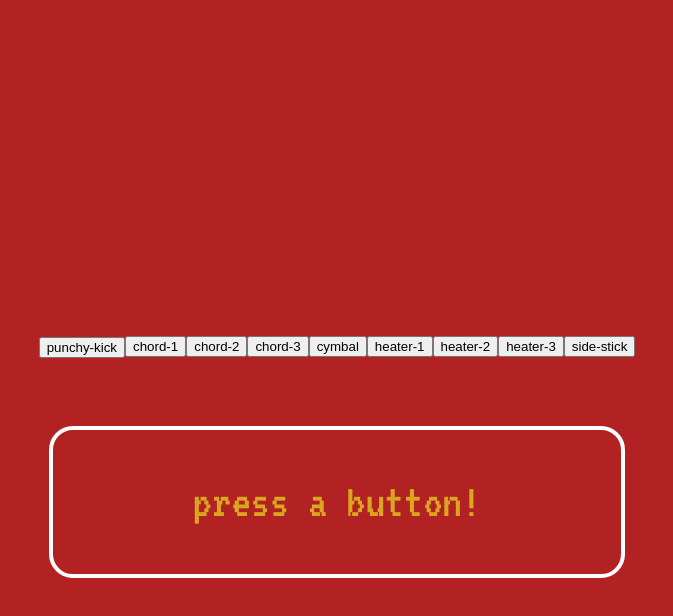
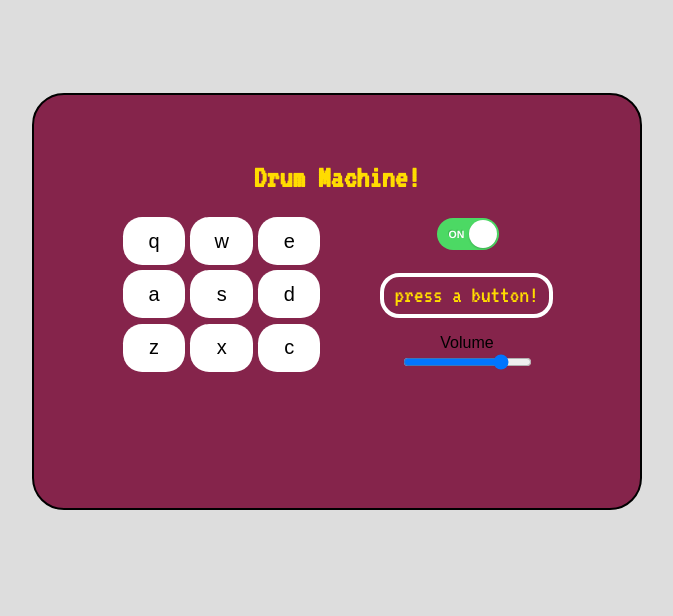
Before and after one commit to stephepush/reactDrumMachine, a React app: page / in a window 1280 px wide. Shown: the whole page, without its empty margins (303-976 px from the left). Built offline with nearby package versions, Linux system fonts and the light colour scheme.

Commit message:
Changes style, adds key functionality, power switch

```diff
--- a/src/Container.js
+++ b/src/Container.js
@@ -2,40 +2,87 @@ import React from "react";
 import SoundButton from "./SoundButton";
 import SoundData from "./SoundData";
 import NameDisplay from "./NameDisplay";
+import PowerSwitch from "./PowerSwitch";
+import VolumeSlider from "./VolumeSlider";
+import Heading from "./Heading";
 
 class Container extends React.Component {
   constructor(props) {
     super(props);
+
+    this.handlePowerState = this.handlePowerState.bind(this);
     this.state = {
-      sound: "press a button!"
+      sound: "press a button!",
+      powered: true,
+      volume: 8
     };
   }
+
+  changeVolumeRange = event => {
+    this.setState({ volume: event.target.value });
+  };
+
+  handleKeyPress = event => {
+    console.log(event.key);
+
+    this.setState({ lastPressedKey: event.key });
+  };
 
   logTheSound = clipName => {
     this.setState({
       sound: clipName
     });
-    //console.log(this.state.sound);
+    console.log(this.state.sound);
   };
+
+  handlePowerState() {
+    this.setState({
+      powered: !this.state.powered
+    });
+  }
+
+  componentDidUpdate() {
+    document.addEventListener("keydown", this.keyboardPlaySound);
+  }
 
   render() {
     const ButtonComponents = SoundData.map(button => (
       <SoundButton
         //onClick={this.playSound}
         key={button.keyLetter}
+        lastPressedKey={event => this.state.lastPressedKey(event)}
+        onKeyDown={this.handleKeypress}
+        isPowered={this.state.powered}
+        keyLetter={button.keyLetter}
         button={button.togglePlay}
         clipSrc={button.clipSrc}
         clipName={button.clipName}
+        volumeLevel={this.state.volume}
         //clip={this.state.sound}
         logSound={this.logTheSound}
+        tabIndexValue={this.tabIndexValue}
       >
-        {button.clipName} {button.key}
+        {button.key}
       </SoundButton>
     ));
     return (
-      <div>
-        <main id="display">{ButtonComponents}</main>
-        <NameDisplay soundName={this.state.sound} />
+      <div className="machine-container">
+        <Heading />
+        <main className="button-container">{ButtonComponents}</main>
+        <div className="mutation-container">
+          <PowerSwitch
+            isPowered={this.state.powered}
+            onChange={this.handlePowerState}
+          />
+          <NameDisplay
+            isPowered={this.state.powered}
+            soundName={this.state.sound}
+          />
+          <VolumeSlider
+            onChange={this.changeVolumeRange}
+            volumeLevel={this.state.volume}
+          />
+        </div>
       </div>
     );
   }
--- /dev/null
+++ b/src/Heading.js
@@ -0,0 +1,7 @@
+import React from "react";
+
+function Heading(props) {
+  return <h1 className="heading">Drum Machine!</h1>;
+}
+
+export default Heading;
--- a/src/NameDisplay.js
+++ b/src/NameDisplay.js
@@ -1,14 +1,22 @@
 import React from "react";
-const displayStyle = {
+/* const displayStyle = {
   marginTop: "5%"
-};
+}; */
 
-function NameDisplay({ soundName }) {
+function NameDisplay(props) {
   return (
-    <div style={displayStyle} class="name-display">
-      <p>{soundName}</p>
+    <div /* style={displayStyle} */ className="name-display-container">
+      {props.isPowered ? (
+        <p className="name-display-container-paragraph">{props.soundName}</p>
+      ) : (
+        <p className="name-display-container-paragraph">Powered Off</p>
+      )}
     </div>
   );
 }
 
+NameDisplay.defaultProps = {
+  soundName: "Press a button!"
+};
+
 export default NameDisplay;
--- /dev/null
+++ b/src/PowerSwitch.js
@@ -0,0 +1,18 @@
+import React from "react";
+
+function PowerSwitch(props) {
+  return (
+    <form>
+      <div className="switch-field">
+        <input
+          type="checkbox"
+          className="toggle"
+          onChange={props.onChange}
+          checked={props.isPowered}
+        />
+      </div>
+    </form>
+  );
+}
+
+export default PowerSwitch;
--- a/src/SoundButton.js
+++ b/src/SoundButton.js
@@ -1,43 +1,64 @@
 import React from "react";
-import NameDisplay from "./NameDisplay";
+
 //import SoundData from "./SoundData";
 
-const buttonBottoms = {
+/* const buttonBottoms = {
   marginBottom: "5.5%"
-};
+}; */
 
 class SoundButton extends React.Component {
-  constructor(props) {
-    super(props);
+  audio = new Audio(this.props.clipSrc);
+
+  //console.log(this.mappedSoundObjects);
+
+  componentDidMount() {
+    document.addEventListener("keydown", this.keyboardPlaySound);
   }
 
-  audio = new Audio(this.props.clipSrc);
-  //console.log(this.mappedSoundObjects);
+  componentWillUnmount() {
+    document.removeEventListener("keydown", this.keyboardPlaySound);
+  }
 
-  playSound = () => {
-    this.audio.play();
+  playSound = event => {
+    this.props.isPowered && this.audio.play();
+
     this.audio.currentTime = 0;
-    this.setState({
-      sound: this.props.clipName
-    });
+    this.props.logSound(this.props.clipName);
+    //this.audio.volume = this.props.volumeLevel;
+  };
 
-    //console.log(this.props.clipName);
+  keyboardPlaySound = event => {
+    //console.log(e.key);
+    //console.log(this.state.lastKeyPressed);
+    if (event.key === this.props.keyLetter) {
+      this.props.isPowered && this.audio.play();
+
+      this.audio.currentTime = 0;
+      this.props.logSound(this.props.clipName);
+      //this.audio.volume = this.props.volumeLevel;
+    }
   };
 
   render() {
     return (
-      <div>
-        <button
-          style={buttonBottoms}
-          onClick={event => {
-            this.playSound();
-            this.props.logSound(this.props.clipName);
-          }}
-          className="clip myButton ui button"
-        >
-          {this.props.clipName} {this.props.key}
-        </button>
-      </div>
+      <button
+        //style={buttonBottoms}
+        isPowered={this.props.isPowered}
+        onClick={event => {
+          this.playSound();
+
+          //this.props.logSound(this.props.clipName);
+        }}
+        //onKeyDown={this.handleKeyPress}
+        onKeyDown={event => {
+          this.keyboardPlaySound();
+        }}
+        tabIndex={this.tabIndexValue}
+        //className="clip myButton ui button"
+        className="buttons"
+      >
+        {this.props.keyLetter}
+      </button>
     );
   }
 }
--- a/src/SoundData.js
+++ b/src/SoundData.js
@@ -3,55 +3,64 @@ const SoundData = [
     keyLetter: "q",
     clipSrc:
       "https://res.cloudinary.com/dmkct6wfu/video/upload/v1556742636/drumKitAssets/punchy_kick_1.mp3",
-    clipName: "punchy-kick"
+    clipName: "punchy-kick",
+    tabIndexValue: "-1"
   },
   {
     keyLetter: "w",
     clipSrc:
       "https://res.cloudinary.com/dmkct6wfu/video/upload/v1556742635/drumKitAssets/Chord_1.mp3",
-    clipName: "chord-1"
+    clipName: "chord-1",
+    tabIndexValue: "-2"
   },
   {
     keyLetter: "e",
     clipSrc:
       "https://res.cloudinary.com/dmkct6wfu/video/upload/v1556742635/drumKitAssets/Chord_2.mp3",
-    clipName: "chord-2"
+    clipName: "chord-2",
+    tabIndexValue: "-3"
   },
   {
     keyLetter: "a",
     clipSrc:
       "https://res.cloudinary.com/dmkct6wfu/video/upload/v1556742635/drumKitAssets/Chord_3.mp3",
-    clipName: "chord-3"
+    clipName: "chord-3",
+    tabIndexValue: "-4"
   },
   {
     keyLetter: "s",
     clipSrc:
       "https://res.cloudinary.com/dmkct6wfu/video/upload/v1556742636/drumKitAssets/Dry_Ohh.mp3",
-    clipName: "cymbal"
+    clipName: "cymbal",
+    tabIndexValue: "-5"
   },
   {
     keyLetter: "d",
     clipSrc:
       "https://res.cloudinary.com/dmkct6wfu/video/upload/v1556742636/drumKitAssets/Heater-1.mp3",
-    clipName: "heater-1"
+    clipName: "heater-1",
+    tabIndexValue: "-6"
   },
   {
     keyLetter: "z",
     clipSrc:
       "https://res.cloudinary.com/dmkct6wfu/video/upload/v1556742636/drumKitAssets/Heater-2.mp3",
-    clipName: "heater-2"
+    clipName: "heater-2",
+    tabIndexValue: "-7"
   },
   {
     keyLetter: "x",
     clipSrc:
       "https://res.cloudinary.com/dmkct6wfu/video/upload/v1556742636/drumKitAssets/Heater-3.mp3",
-    clipName: "heater-3"
+    clipName: "heater-3",
+    tabIndexValue: "-8"
   },
   {
     keyLetter: "c",
     clipSrc:
       "https://res.cloudinary.com/dmkct6wfu/video/upload/v1556742636/drumKitAssets/side_stick_1.mp3",
-    clipName: "side-stick"
+    clipName: "side-stick",
+    tabIndexValue: "-9"
   }
 ];
 
--- /dev/null
+++ b/src/VolumeSlider.js
@@ -0,0 +1,21 @@
+import React from "react";
+
+function VolumeSlider(props) {
+  return (
+    <div>
+      <label htmlFor="volume">Volume</label>
+      <input
+        type="range"
+        id="start"
+        name="volume"
+        min="0"
+        max="10"
+        step=".5"
+        value={props.volumeLevel}
+        onChange={props.onChange}
+      />
+    </div>
+  );
+}
+
+export default VolumeSlider;
--- a/src/styles.css
+++ b/src/styles.css
@@ -2,34 +2,204 @@
 
 .App {
   font-family: sans-serif;
+
   text-align: center;
 }
+
 body {
-  background-color: firebrick;
+  background-color: #ddd;
 }
 
-#display {
+.App {
+  display: grid;
+  grid-template-columns: 10% 5fr 10%;
+  grid-template-rows: 85px 1fr;
+}
+
+.machine-container {
+  width: 100%;
+  margin: 0 auto;
+  height: 43%;
+  grid-column-start: 2;
+  grid-column-end: 3;
+  grid-row-start: 2;
+  grid-row-end: 3;
+  display: grid;
+
+  grid-template-columns: 1fr 3fr 2fr 1fr;
+  grid-template-rows: 1fr 1fr 1fr 1fr 1fr 1fr;
+
+  background-color: #85244b;
+  border: 2px black solid;
+  border-radius: 2rem;
+}
+
+.heading {
+  color: #ffdc00;
+  font-family: VT323;
+  font-weight: 800;
+  grid-column-start: 2;
+  grid-column-end: 4;
+  grid-row-start: 2;
+  grid-row-end: 3;
+}
+
+.button-container {
+  grid-column-start: 2;
+  grid-column-end: 3;
+  grid-row-start: 3;
+  grid-row-end: 4;
   display: flex;
-  align-items: center;
+  /* flex-direction: row; */
+  flex-wrap: wrap;
+
+  /* align-items: center;
   justify-content: center;
   align-content: space-between;
-  flex-wrap: wrap;
-  padding-top: 25%;
+  flex-wrap: wrap; */
 }
 
-.button {
-  margin-top: 15%;
+.buttons {
+  border: none;
+  height: 3rem;
+  font-size: 1.25rem;
+  flex-basis: 24%;
+  width: 3rem;
+  padding: 5px;
+  margin: 1%;
+  border-radius: 1.2rem;
+  background-color: white;
 }
 
-.name-display {
+.mutation-container {
+  grid-column-start: 3;
+  grid-column-end: 4;
+  grid-row-start: 3;
+  grid-row-end: 4;
+}
+
+.name-display-container {
+  margin-top: 1rem;
+  margin-bottom: 1rem;
+  height: 2.35rem;
+
+  width: 95%;
+  border: 0.3rem solid white;
+  border-radius: 1.2rem;
+}
+
+.name-display-container-paragraph {
+  color: #ffdc00;
+  font-size: 1.5em;
+  line-height: 1.5;
   font-family: "VT323", monospace;
-  font-size: 3em;
-  width: 45%;
-  border: 0.3rem solid white;
-  border-radius: 1.5rem;
   margin: 0 auto;
 }
 
-.name-display > p {
-  color: goldenrod;
+/* Checkbox styling from: https://danklammer.com/articles/simple-css-toggle-switch/ */
+
+.toggle {
+  -webkit-appearance: none;
+  -moz-appearance: none;
+  appearance: none;
+  width: 3.875rem;
+  height: 2rem;
+  /*  width: 62px;
+  height: 32px; */
+  display: inline-block;
+  position: relative;
+  border-radius: 2.5rem;
+  overflow: hidden;
+
+  border: none;
+  cursor: pointer;
+  background-color: #707070;
+  transition: background-color ease 0.5s;
 }
+
+.toggle:before {
+  content: "on off";
+  display: block;
+  position: absolute;
+  z-index: 2;
+  width: 1.75rem;
+  height: 1.75rem;
+  /*   width: 28px;
+  height: 28px; */
+  background: #fff;
+  left: 2px;
+  top: 2px;
+  border-radius: 2.5rem;
+  font: 0.66rem/1.85rem Helvetica;
+  text-transform: uppercase;
+  font-weight: bold;
+  text-indent: -1.25rem;
+  word-spacing: 2.2rem;
+  color: #fff;
+  text-shadow: -1px -1px rgba(0, 0, 0, 0.15);
+  white-space: nowrap;
+  box-shadow: 0 1px 2px rgba(0, 0, 0, 0.2);
+  transition: all cubic-bezier(0.3, 1.5, 0.7, 1) 0.3s;
+}
+
+.toggle:checked {
+  background-color: #4cd964;
+}
+
+.toggle:checked:before {
+  left: 32px;
+}
+
+/* End of checkbox styling */
+@media screen and (min-width: 1280px) {
+  .machine-container {
+    width: 60%;
+    margin: 0 auto;
+    height: 43%;
+    grid-column-start: 2;
+    grid-column-end: 3;
+    grid-row-start: 2;
+    grid-row-end: 3;
+    display: grid;
+
+    grid-template-columns: 1fr 3fr 2fr 1fr;
+    grid-template-rows: 1fr 1fr 1fr 1fr 1fr 1fr;
+
+    background-color: #85244b;
+    border: 2px black solid;
+    border-radius: 2rem;
+  }
+}
+/* ----------- iPad 3, 4 and Pro 9.7" ----------- */
+
+/* Portrait and Landscape */
+@media only screen and (min-device-width: 768px) and (max-device-width: 1024px) and (-webkit-min-device-pixel-ratio: 2) {
+  .buttons {
+    border: none;
+    max-height: 2rem;
+    font-size: 1rem;
+    flex-basis: 27%;
+    max-width: 2rem;
+    padding: 5px;
+    margin: 1%;
+    border-radius: 1.2rem;
+  }
+
+  .name-display-container {
+    margin-top: 1rem;
+    margin-bottom: 1rem;
+    height: 1.75rem;
+
+    width: 75%;
+    border: 0.3rem solid white;
+    border-radius: 1.2rem;
+  }
+
+  .name-display-container-paragraph {
+    color: #8c2944;
+    font-size: 1.25em;
+    line-height: 1.5;
+    font-family: "VT323", monospace;
+    margin: 0 auto;
+  }
+}
```
Also changed, not shown: public/index.html (+1 -1 lines).
